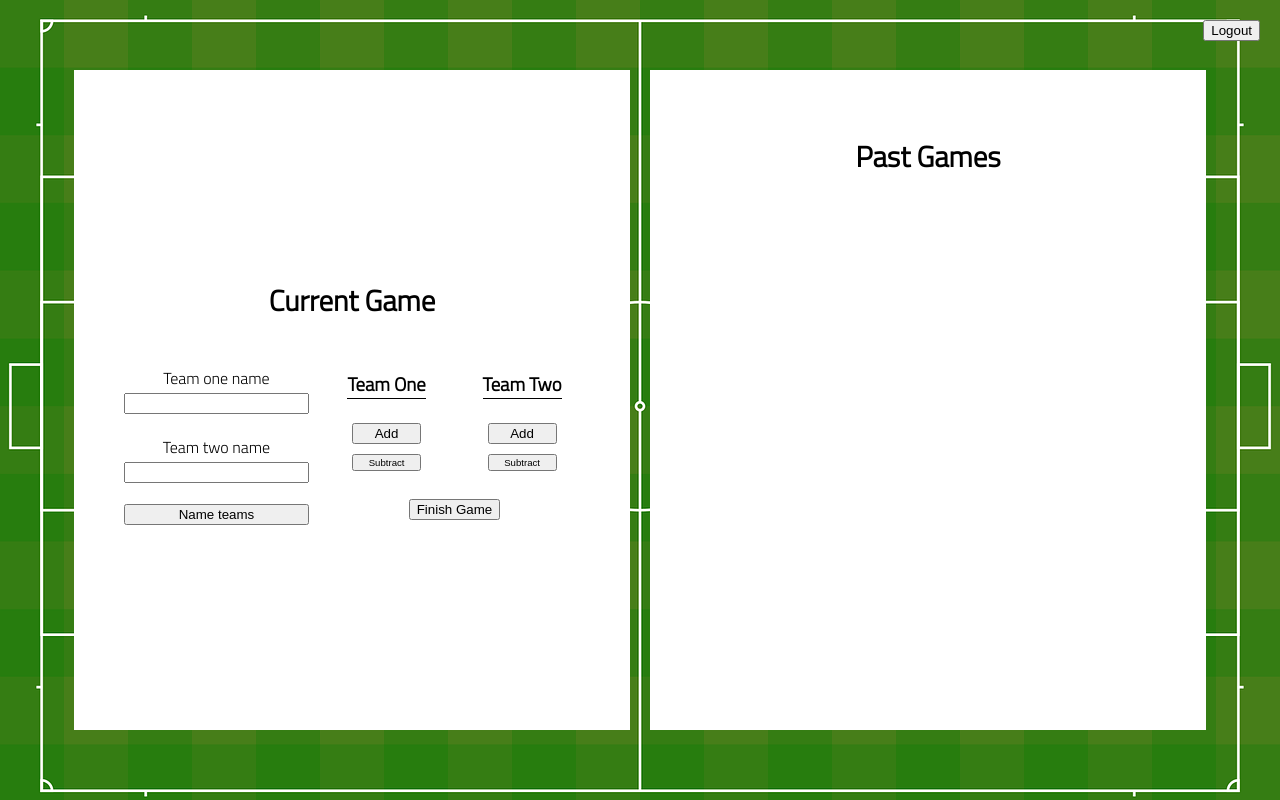
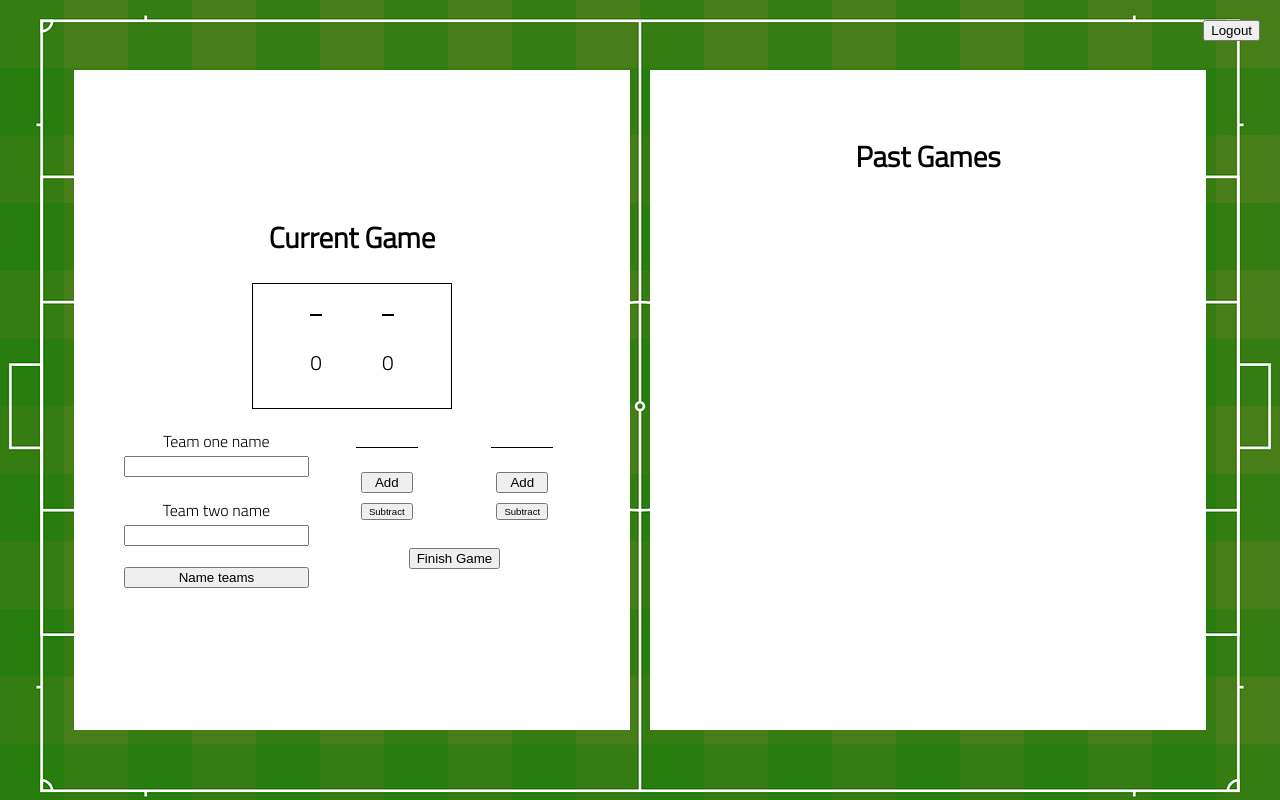
Before and after one commit to philngom/scorekeeper-supabase-hb, a plain HTML site: page games/index.html in a window 1280 px wide. Both pictures are taken after a click on the button "Finish Game". Drawn offline with nearby package versions, Linux system fonts and the light colour scheme; no server answers.

Commit message:
assignment complete

```diff
--- a/fetch-utils.js
+++ b/fetch-utils.js
@@ -7,6 +7,14 @@ export async function createGame(game){
     const newGame = { ...game };
 
     // create a single new game in the games table using the above object
+    const response = await client
+        .from('games')
+        .insert(({
+            name1: newGame.name1,
+            name2: newGame.name2,
+            score1: newGame.score1,
+            score2: newGame.score2
+        }));
 
     return checkError(response);
 }
@@ -14,6 +22,9 @@ export async function createGame(game){
 
 export async function getGames() {
     // select all games from the games table
+    const response = await client
+        .from('games')
+        .select();
 
     return checkError(response);
 }
@@ -37,7 +48,6 @@ export async function redirectToGames() {
 
 export async function signupUser(email, password){
     const response = await client.auth.signUp({ email, password });
-
     return checkError(response);
 }
 
--- a/games/games.js
+++ b/games/games.js
@@ -28,48 +28,63 @@ let score2 = 0;
 
 nameForm.addEventListener('submit', (e) => {
     // don't forget to prevent the default form behavior!
+    e.preventDefault();
 
     // get the name data from the form
-
+    const data = new FormData(nameForm);
     // set the state to this data from the form
+    name1 = data.get('team-one');
+    name2 = data.get('team-two');
 
     // reset the form values
-
+    nameForm.reset();
     // display updated data in the current game div
+    displayCurrentGameEl();
 });
 
 
 teamOneAddButton.addEventListener('click', () => {
     // increment the current state for team one's score
-
+    score1++;
     // display updated data in the current game div
+    displayCurrentGameEl();
 });
 
 teamTwoAddButton.addEventListener('click', () => {
     // increment the current state for team two's score
-
+    score2++;
     // display updated data in the current game div
+    displayCurrentGameEl();
 });
 
 teamOneSubtractButton.addEventListener('click', () => {
     // decrement the current state for team one's score
-
+    score1--;
     // display updated data in the current game div
+    displayCurrentGameEl();
 });
 
 teamTwoSubtractButton.addEventListener('click', () => {
     // decrement the current state for team two's score
-
+    score2--;
     // display updated data in the current game div
+    displayCurrentGameEl();
 });
 
 finishGameButton.addEventListener('click', async() => {
 
     // create a new game using the current game state
+    await createGame({
+        name1,
+        name2,
+        score1,
+        score2
+    });
 
     // re-fetch the games to get the updated state
-
+    let fetchedCurrentGames = await getGames();
     // reassign the past games state to the re-fetched, updated games
+    pastGamesEl.textContent = fetchedCurrentGames;
 
     displayAllGames();
 
@@ -86,31 +101,44 @@ logoutButton.addEventListener('click', () => {
 });
 
  // on load . . .
-window.addEventListener('', async() => {
+window.addEventListener('load', async() => {
     // fetch all games
+    let games = await getGames();
     // check if there are any
+    if (games.length !== 0) {
+        pastGamesEl.textContent === games;
+    }
     // if there are, set those as the initial state of pastGames
     // then display all the games (hint: call displayAllGames())
+    displayAllGames();
 });
 
 
 function displayCurrentGameEl() {
     // clear out the current game div
-
+    currentGameEl.textContent = '';
     // change the label to show team one's name;
     // change the label to show team two's name;
-
+    teamOneLabel.textContent = name1;
+    teamTwoLabel.textContent = name2;
     // call the render game function to create a game element
-
+    let currentGame = renderGame({ name1, name2, score1, score2 });
     // append the element to the cleared out current game div
+    currentGameEl.append(currentGame);
 }
 
 
-function displayAllGames() {
+async function displayAllGames() {
     // clear out the past games list in the DOM
+    pastGamesEl.textContent = '';
+    // fetch and loop through the past games
+    let pastGames = await getGames();
+    // render and append a past game for each past game in state
+    for (let game of pastGames) {
+        const newGameEl = renderGame(game);
 
-    // fetch and loop through the past games
-    // render and append a past game for each past game in state
+        pastGamesEl.append(newGameEl);
+    }
 }
 
 
```
Also changed, not shown: games/index.html (line endings or trailing spaces).
